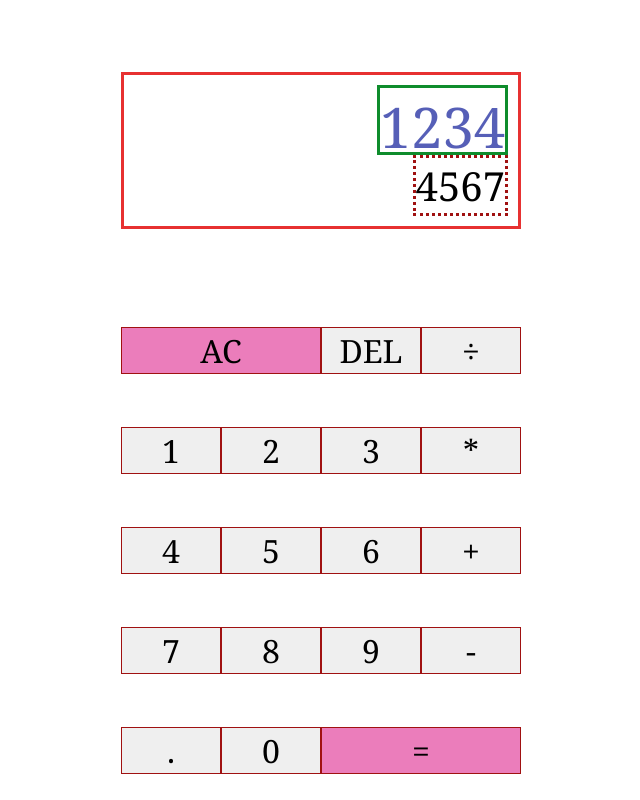
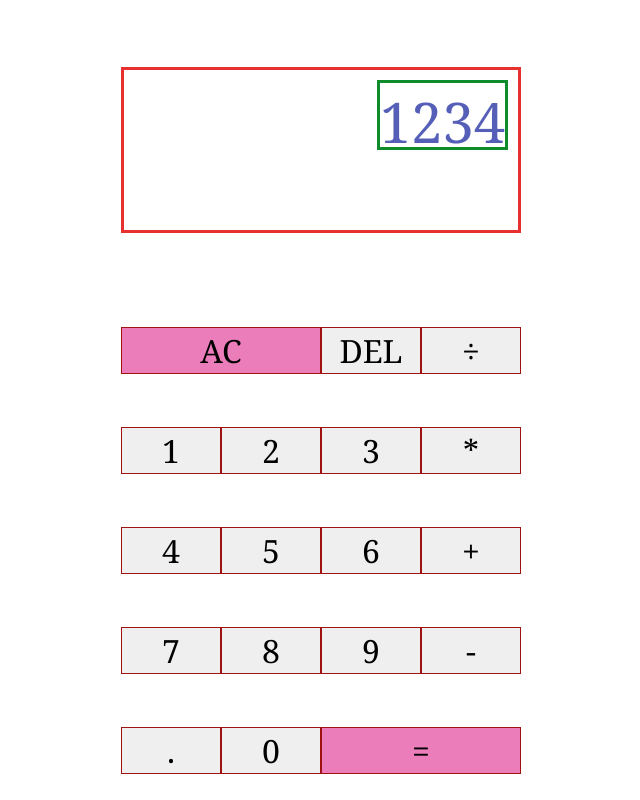
Before and after one commit to HassanS85/Portfolio-2, a plain HTML site: page index.html in a window 1280 px wide. Shown: the whole page, without its empty margins (319-959 px from the left). Drawn offline with Linux system fonts and the light colour scheme.

Commit message:
changed border

```diff
--- a/index.html
+++ b/index.html
@@ -11,7 +11,7 @@
     <div class="calculator-grid">
         <div class="calculator-grid__output">
             <div class="calculator-grid__output__previous">1234</div>
-            <div class="calculator-grid__output__current">4567</div>
+            <div class="calculator-grid__output__current"></div>
         </div>
         <button value="AC"class="calculator-grid__twospan__allclear">AC</button>
         <button value="DEL"class="calculator-grid__twospan__delete">DEL</button>
--- a/styles/styles.scss
+++ b/styles/styles.scss
@@ -66,7 +66,7 @@ height: 70px;
   {&__current{
 color: rgb(0, 0, 0);
 font-size: 2.5rem;
-border:dotted #a01111;
+height: 70px;
 
   }
 
```
Also changed, not shown: styles/styles.css, 1 other file.
